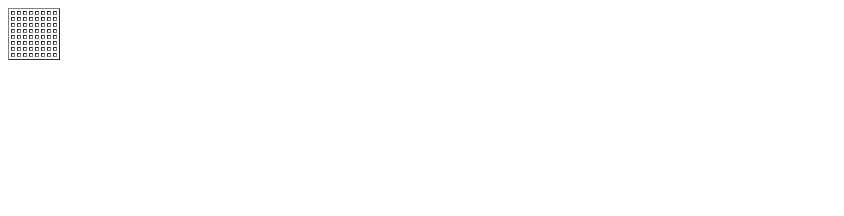
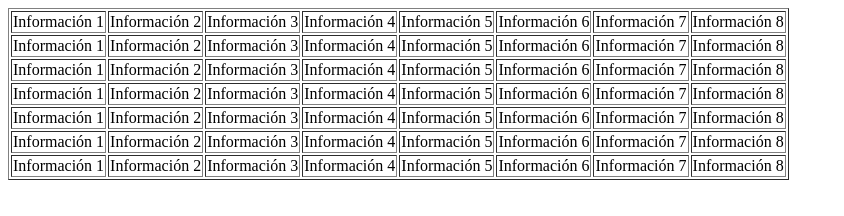
Before and after one commit to Sm0LMish1/Guia, a plain HTML site: page tabla.html in a window 1280 px wide. Shown: the whole page, without its empty margins (0-844 px from the left). Drawn offline with Linux system fonts and the light colour scheme.

Commit message:
tablas segundo intento

```diff
--- a/tabla.html
+++ b/tabla.html
@@ -8,87 +8,75 @@
 <body>
     <table border="1">
         <tr>
-            <th> </th>
-            <th> </th>
-            <th> </th>
-            <th> </th>
-            <th> </th>
-            <th> </th>
-            <th> </th>
-            <th> </th>
+            <td>Información 1</td>
+            <td>Información 2</td>
+            <td>Información 3</td>
+            <td>Información 4</td>
+            <td>Información 5</td>
+            <td>Información 6</td>
+            <td>Información 7</td>
+            <td>Información 8</td>
         </tr>
         <tr>
-            <td> </td>
-            <td> </td>
-            <td> </td>
-            <td> </td>
-            <td> </td>
-            <td> </td>
-            <td> </td>
-            <td> </td>
+            <td>Información 1</td>
+            <td>Información 2</td>
+            <td>Información 3</td>
+            <td>Información 4</td>
+            <td>Información 5</td>
+            <td>Información 6</td>
+            <td>Información 7</td>
+            <td>Información 8</td>
         </tr>
         <tr>
-            <td> </td>
-            <td> </td>
-            <td> </td>
-            <td> </td>
-            <td> </td>
-            <td> </td>
-            <td> </td>
-            <td> </td>
+            <td>Información 1</td>
+            <td>Información 2</td>
+            <td>Información 3</td>
+            <td>Información 4</td>
+            <td>Información 5</td>
+            <td>Información 6</td>
+            <td>Información 7</td>
+            <td>Información 8</td>
         </tr>
         <tr>
-            <td> </td>
-            <td> </td>
-            <td> </td>
-            <td> </td>
-            <td> </td>
-            <td> </td>
-            <td> </td>
-            <td> </td>
+            <td>Información 1</td>
+            <td>Información 2</td>
+            <td>Información 3</td>
+            <td>Información 4</td>
+            <td>Información 5</td>
+            <td>Información 6</td>
+            <td>Información 7</td>
+            <td>Información 8</td>
         </tr>
         <tr>
-            <td> </td>
-            <td> </td>
-            <td> </td>
-            <td> </td>
-            <td> </td>
-            <td> </td>
-            <td> </td>
-            <td> </td>
+            <td>Información 1</td>
+            <td>Información 2</td>
+            <td>Información 3</td>
+            <td>Información 4</td>
+            <td>Información 5</td>
+            <td>Información 6</td>
+            <td>Información 7</td>
+            <td>Información 8</td>
         </tr>
         <tr>
-            <td> </td>
-            <td> </td>
-            <td> </td>
-            <td> </td>
-            <td> </td>
-            <td> </td>
-            <td> </td>
-            <td> </td>
+            <td>Información 1</td>
+            <td>Información 2</td>
+            <td>Información 3</td>
+            <td>Información 4</td>
+            <td>Información 5</td>
+            <td>Información 6</td>
+            <td>Información 7</td>
+            <td>Información 8</td>
         </tr>
         <tr>
-            <td> </td>
-            <td> </td>
-            <td> </td>
-            <td> </td>
-            <td> </td>
-            <td> </td>
-            <td> </td>
-            <td> </td>
-        </tr>
-        <tr>
-            <td> </td>
-            <td> </td>
-            <td> </td>
-            <td> </td>
-            <td> </td>
-            <td> </td>
-            <td> </td>
-            <td> </td>
-        </tr>
+            <td>Información 1</td>
+            <td>Información 2</td>
+            <td>Información 3</td>
+            <td>Información 4</td>
+            <td>Información 5</td>
+            <td>Información 6</td>
+            <td>Información 7</td>
+            <td>Información 8</td>
         </tr>
     </table>
-
 </body>
 </html>
```
